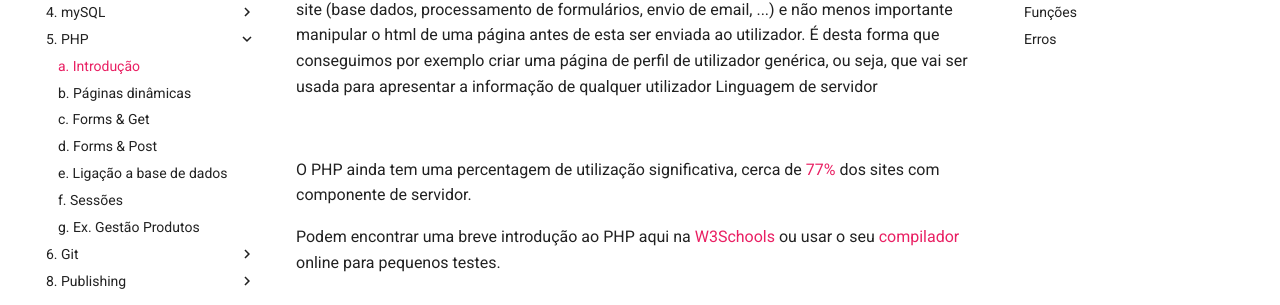
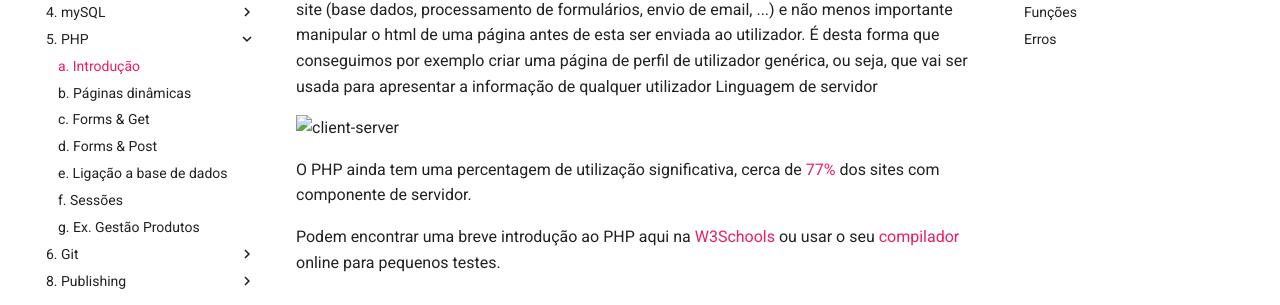
Before and after one commit to hjneves/lsd-docs, an MkDocs documentation site: the page built from docs/5. PHP/a. Introdução.md, in a window 1280 px wide. Shown: the part 234-539 px from the top of the page. Built offline with MkDocs 1.6.1 and Material for MkDocs 9.7.7, drawn with Linux system fonts in a browser that asks for light colours.

Commit message:
debug images

```diff
--- a/docs/5. PHP/a. Introdução.md
+++ b/docs/5. PHP/a. Introdução.md
@@ -3,7 +3,7 @@ Sendo uma linguagem que corre no servidor web, ela vai permitir o acesso às div
 É desta forma que conseguimos por exemplo criar uma página de perfil de utilizador genérica, ou seja, que vai ser usada para apresentar a informação de qualquer utilizador
 Linguagem de servidor
 
-![](B2036C67FEB3594A9EA2FD4EFDB0FD63.jpg)
+![client-server](resources/B2036C67FEB3594A9EA2FD4EFDB0FD63.jpg)
 
 O PHP ainda tem uma percentagem de utilização significativa, cerca de [77%](https://w3techs.com/technologies/overview/programming_language) dos sites com componente de servidor.
 
```
Also changed, not shown: docs/5. PHP/g. Ex. Gestão Produtos.md (+0 -1 lines).
